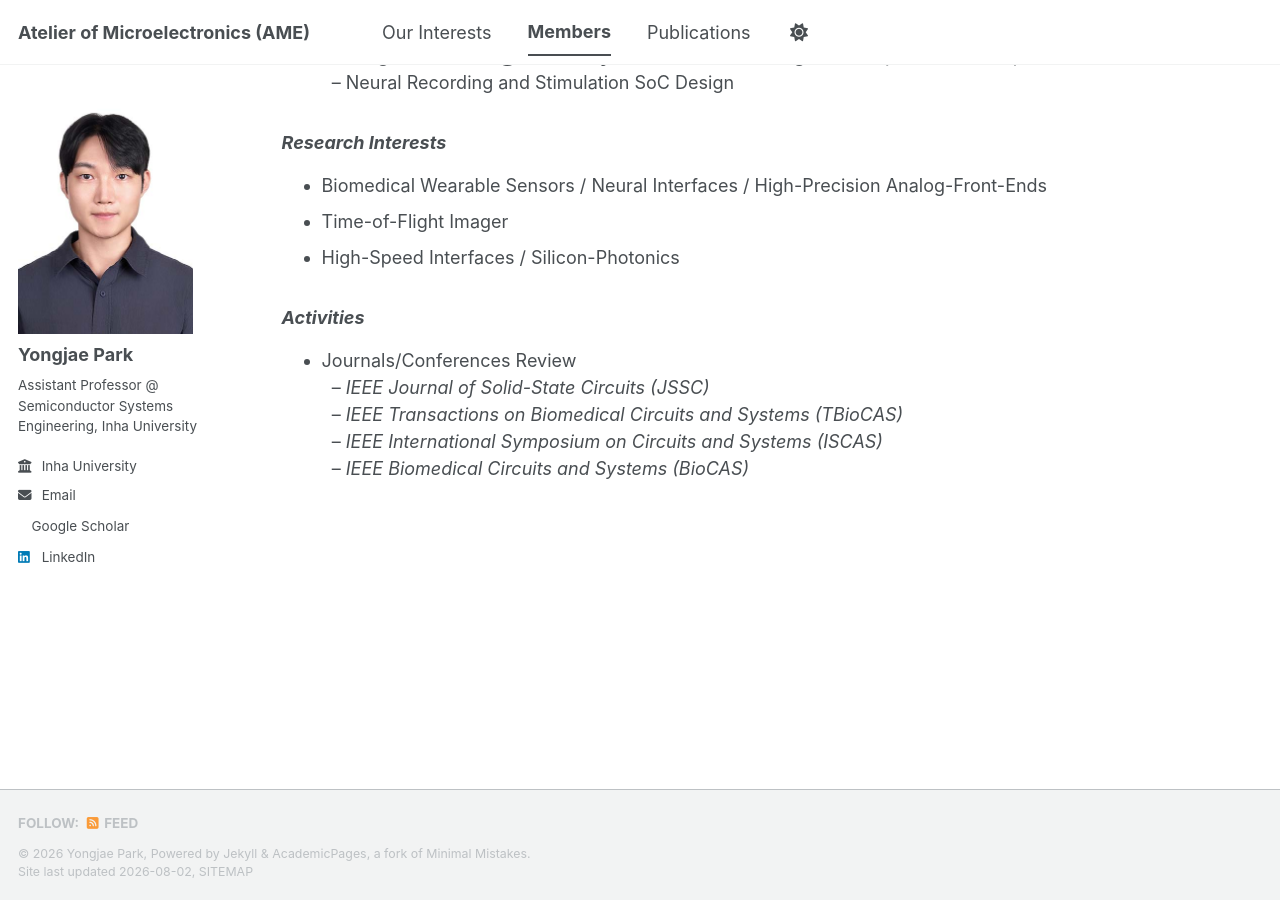
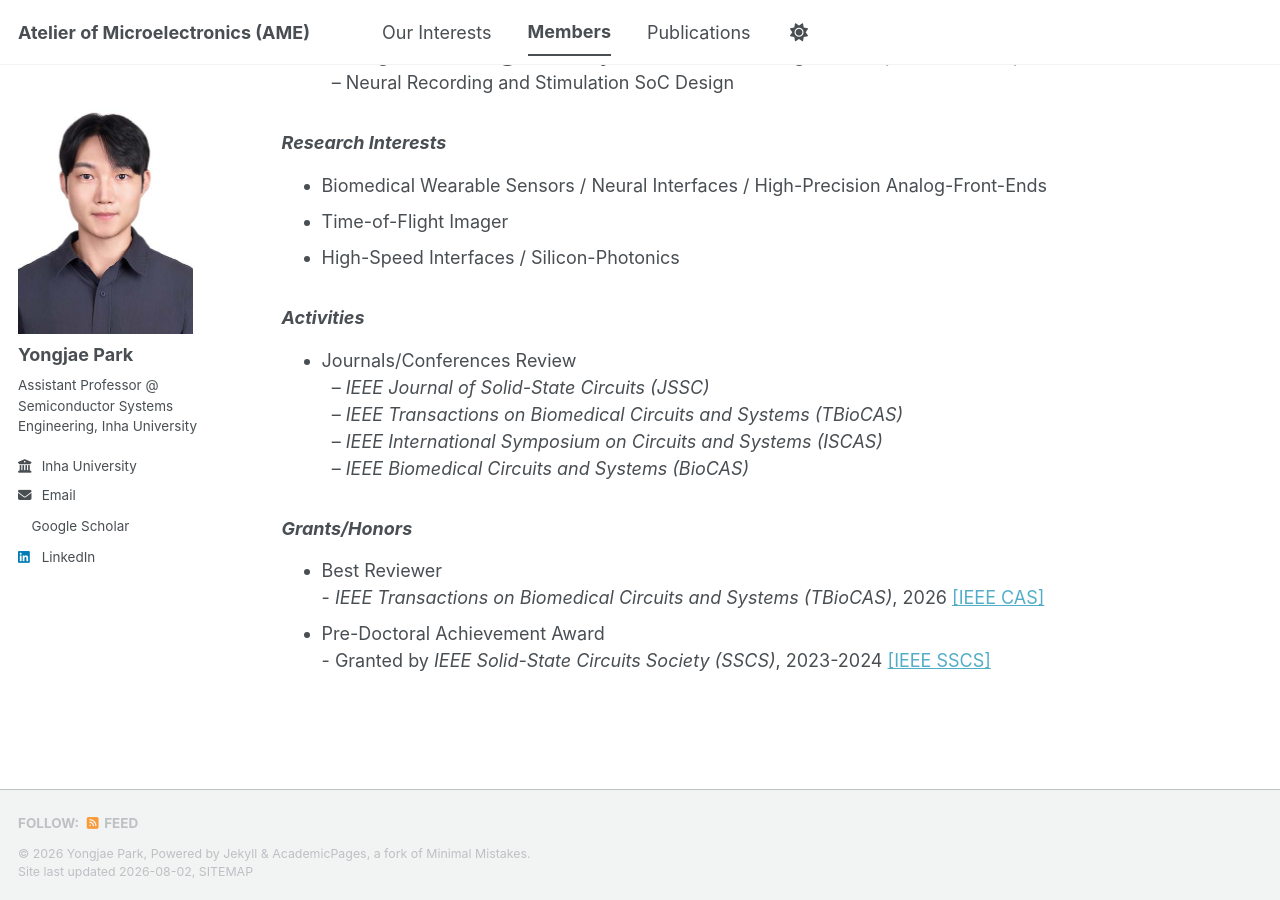
Before and after one commit to yong27park/AME.github.io, a Jekyll site: the page built from _pages/members.md, in a window 1280 px wide and 900 px high, scrolled down 743 px. Built offline with Jekyll 4.4.1, drawn with Linux system fonts in a browser that asks for light colours; a style sheet for code colours, icons or effects is not loaded.

Commit message:
Update members.md

```diff
--- a/_pages/members.md
+++ b/_pages/members.md
@@ -103,6 +103,15 @@ author_profile: true
       &nbsp;&nbsp;– <i>IEEE Biomedical Circuits and Systems (BioCAS)</i><br>
     </li>
   </ul>
+
+  <h3><i>Grants/Honors</i></h3>
+  <ul>
+    <li>Best Reviewer<br>
+    - <i>IEEE Transactions on Biomedical Circuits and Systems (TBioCAS)</i>, 2026 <a href="https://ieee-cas.org/post/news/ieee-cass-announces-2026-publications-best-associate-editor-and-best-reviewer-award">[IEEE CAS]</a></li>
+    <li>Pre-Doctoral Achievement Award<br>
+    - Granted by <i>IEEE Solid-State Circuits Society (SSCS)</i>, 2023-2024 <a href="https://sscs.ieee.org/membership/awards/predoctoral-achievement-award/">[IEEE SSCS]</a></li>
+  </ul>
+
 </div>
 </div>
 
```
